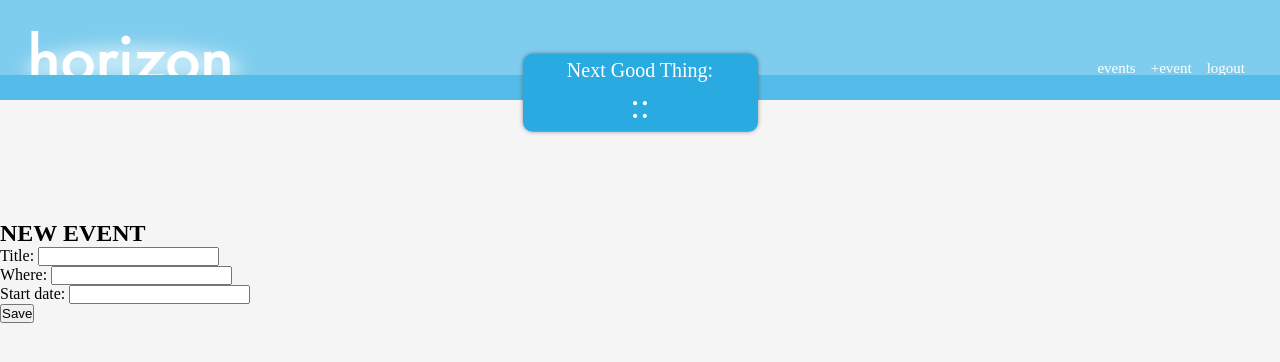
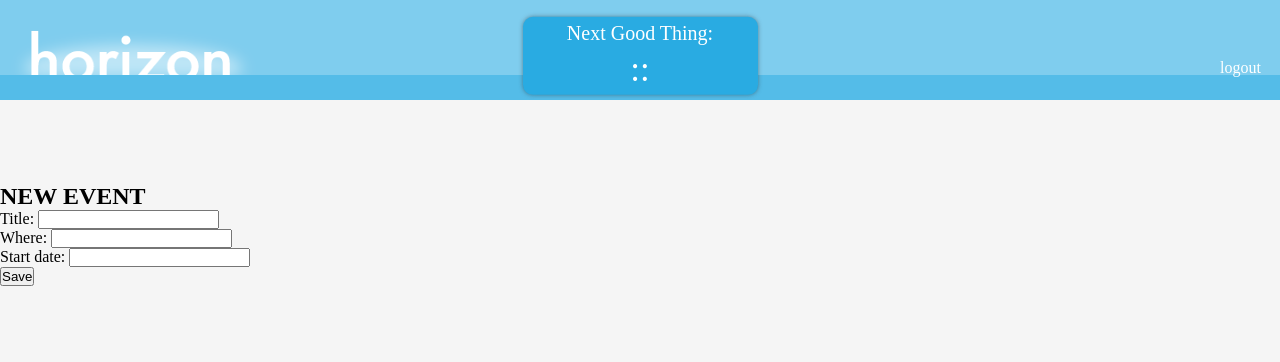
Before and after one commit to SIW22/Horizon, a Django app: page /events/new in a window 1280 px wide. Shown: the top 362 px of the page. Run offline with Django 3.2, Linux system fonts and the light colour scheme; the visitor is signed in with stand-in values (Sample User, id 1); some libraries are stand-ins or nearby versions.

Commit message:
Tweaks to Base.html.

```diff
--- a/main_app/static/styles/main.css
+++ b/main_app/static/styles/main.css
@@ -47,34 +47,6 @@
   z-index: 30;
 }
 
-.hamburger-nav {
-  float: right;
-}
-
-.hamburger {
-  height: 25px;
-  margin: 18px 15px;
-}
-
-.nav-buttons {
-  float: right;
-  display: flex;
-  align-items: right;
-  margin: 60px 20px;
-  display: none;
-}
-
-.nav-link {
-  margin-right: 15px;
-  color: white;
-  font-size: 15px;
-  text-decoration: none;
-}
-
-.responsive .nav-buttons {
-  display: flex;
-}
-
 .timer-container {
   width: 100%;
   display: flex;
@@ -100,6 +72,39 @@
   z-index: 90;
   box-shadow: 0 0 4px rgba(50, 50, 50, 0.5);
 }
+
+/* .hamburger-nav {
+  float: right;
+}
+
+.hamburger {
+  height: 25px;
+  margin: 18px 15px;
+} */
+
+.nav-buttons {
+  float: right;
+  display: flex;
+  align-items: right;
+  margin: -16px 4px;
+  z-index: 50;
+}
+
+.nav-link {
+  margin-right: 15px;
+  color: white;
+  font-size: 16px;
+  text-decoration: none;
+}
+
+/* .responsive .nav-buttons {
+  display: flex;
+} */
+
+
+
+
+
 
 .event-countdown {
   width: 45vw;
--- a/main_app/templates/base.html
+++ b/main_app/templates/base.html
@@ -34,25 +34,22 @@
             </div>
           </a>
 
+        </div>
+
+      </div>
+
+      <div class="nav-banner-overlay">
+
         <div class="topnav" id="myTopnav">
           <nav class="nav-buttons">
             {% if user.is_authenticated %}
-              <a class="nav-link" id="events" href="/events">events</a>
-              <a class="nav-link" id="new-event" href="/events/new">+event</a>
             <a class="nav-link" id="logout" href="/accounts/logout">logout</a>
             {% else %}
             <a class="nav-link" id="login" href="/accounts/login">login</a>
             {% endif%}
           </nav>
-            <a class="hamburger-nav">
-              <img class='hamburger' src="{% static 'images/hamburger-nav.png' %}"/>
-            </a>
         </div>
       </div>
-
-      </div>
-
-      <div class="nav-banner-overlay"></div>
 
       <div class="timer-container">
         <div class="main-countdown countdown" data_targetDate="2020-06-01" id="time-1"> Next Good Thing:
```
Lines whose indentation alone changed are shown as unchanged.
